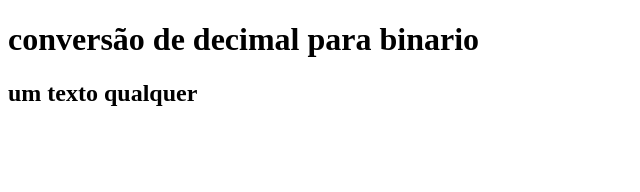
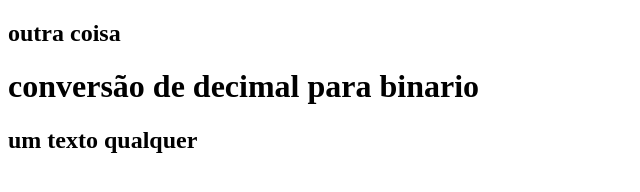
Before and after one commit to lelehbr/calculadora, a plain HTML site: page index.html in a window 1280 px wide. Shown: the whole page, without its empty margins (0-640 px from the left). Drawn offline with Linux system fonts and the light colour scheme.

Commit message:
Update index.html

```diff
--- a/index.html
+++ b/index.html
@@ -5,6 +5,7 @@
     <meta http-equiv="X-UA-Compatible" content="IE=edge">
     <meta name="viewport" content="width=device-width, initial-scale=1.0">
     <title>calculadora</title>
+    <h2>outra coisa</h2>
 </head>
 <body>
     <h1>conversão de decimal para binario</h1>
```
